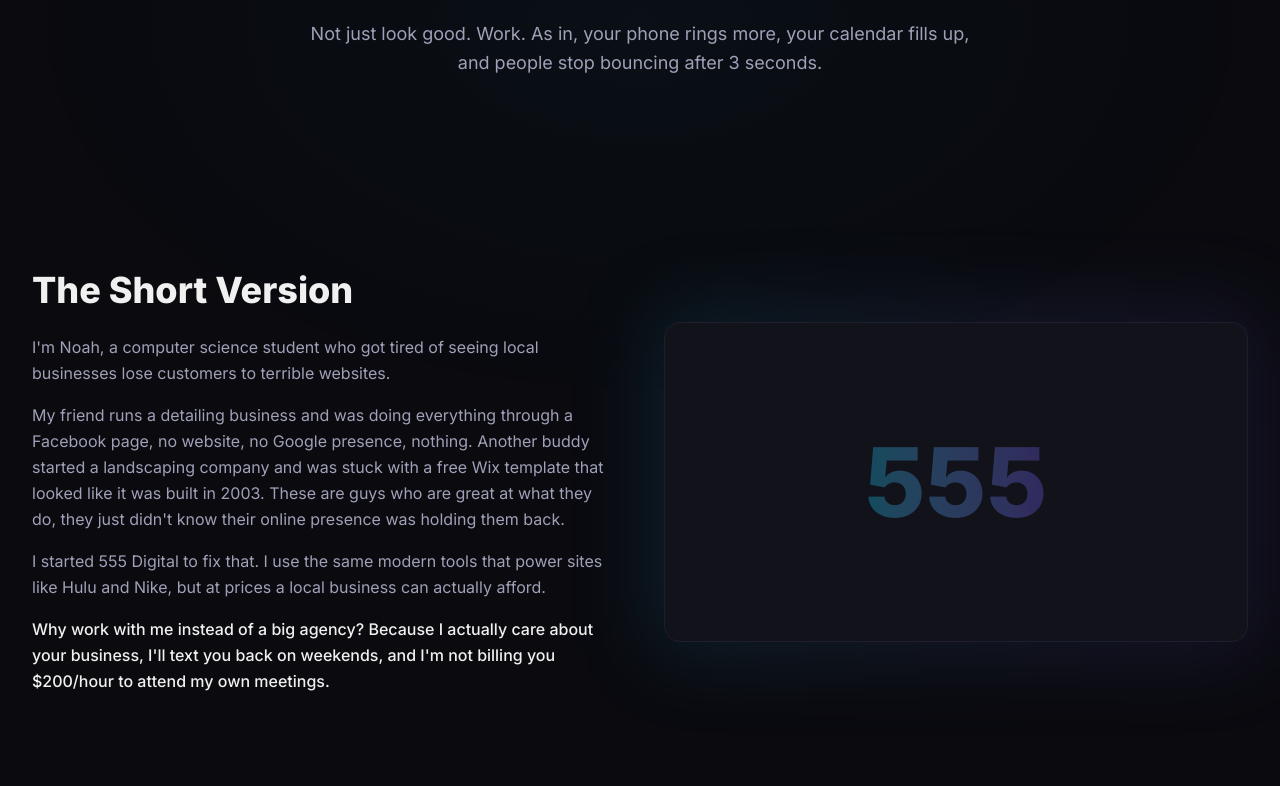
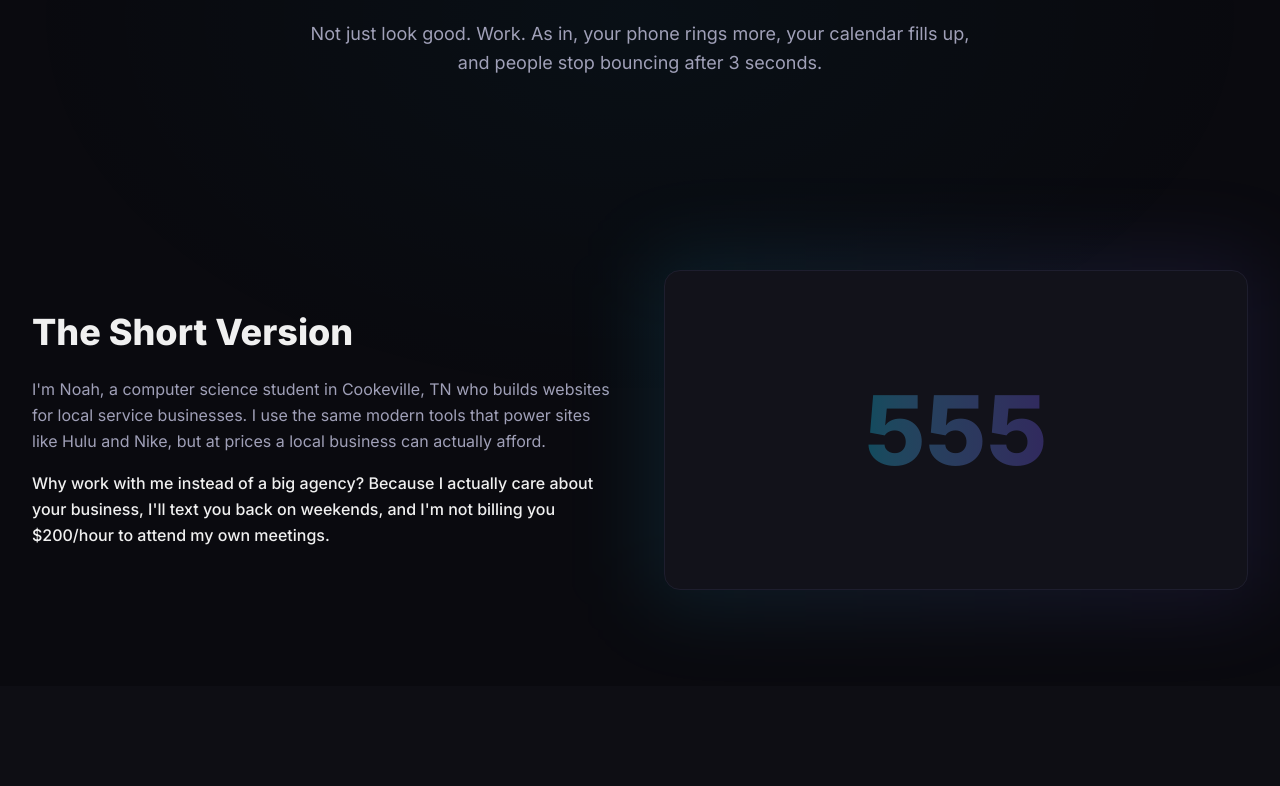
Before and after one commit to ngblu/555-digital, a Next.js app: page /about in a window 1280 px wide. Shown: the part 383-1169 px from the top of the page. Built offline with nearby package versions, Linux system fonts and the light colour scheme; no server answers.

Commit message:
remove fabricated origin story from About page

```diff
--- a/src/app/about/AboutContent.tsx
+++ b/src/app/about/AboutContent.tsx
@@ -72,22 +72,10 @@ export default function AboutContent() {
             </h2>
             <div className="space-y-4 text-text-secondary leading-relaxed">
               <p>
-                I&apos;m Noah, a computer science student who got tired of seeing
-                local businesses lose customers to terrible websites.
-              </p>
-              <p>
-                My friend runs a detailing business and was doing everything
-                through a Facebook page, no website, no Google presence,
-                nothing. Another buddy started a landscaping company and was
-                stuck with a free Wix template that looked like it was built
-                in 2003. These are guys who are great at what they do, they
-                just didn&apos;t know their online presence was holding them
-                back.
-              </p>
-              <p>
-                I started 555 Digital to fix that. I use the same modern tools
-                that power sites like Hulu and Nike, but at prices a local
-                business can actually afford.
+                I&apos;m Noah, a computer science student in Cookeville, TN
+                who builds websites for local service businesses. I use the
+                same modern tools that power sites like Hulu and Nike, but at
+                prices a local business can actually afford.
               </p>
               <p className="text-text-primary font-medium">
                 Why work with me instead of a big agency? Because I actually
```
